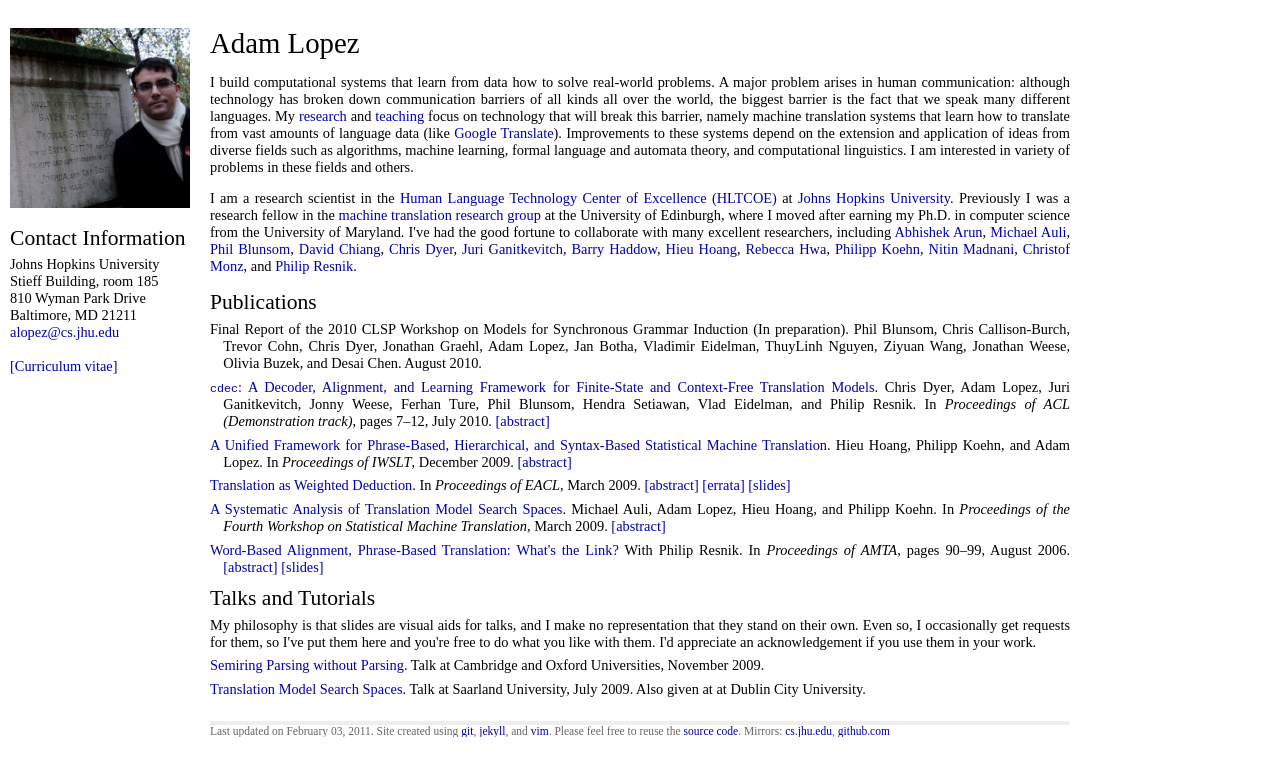
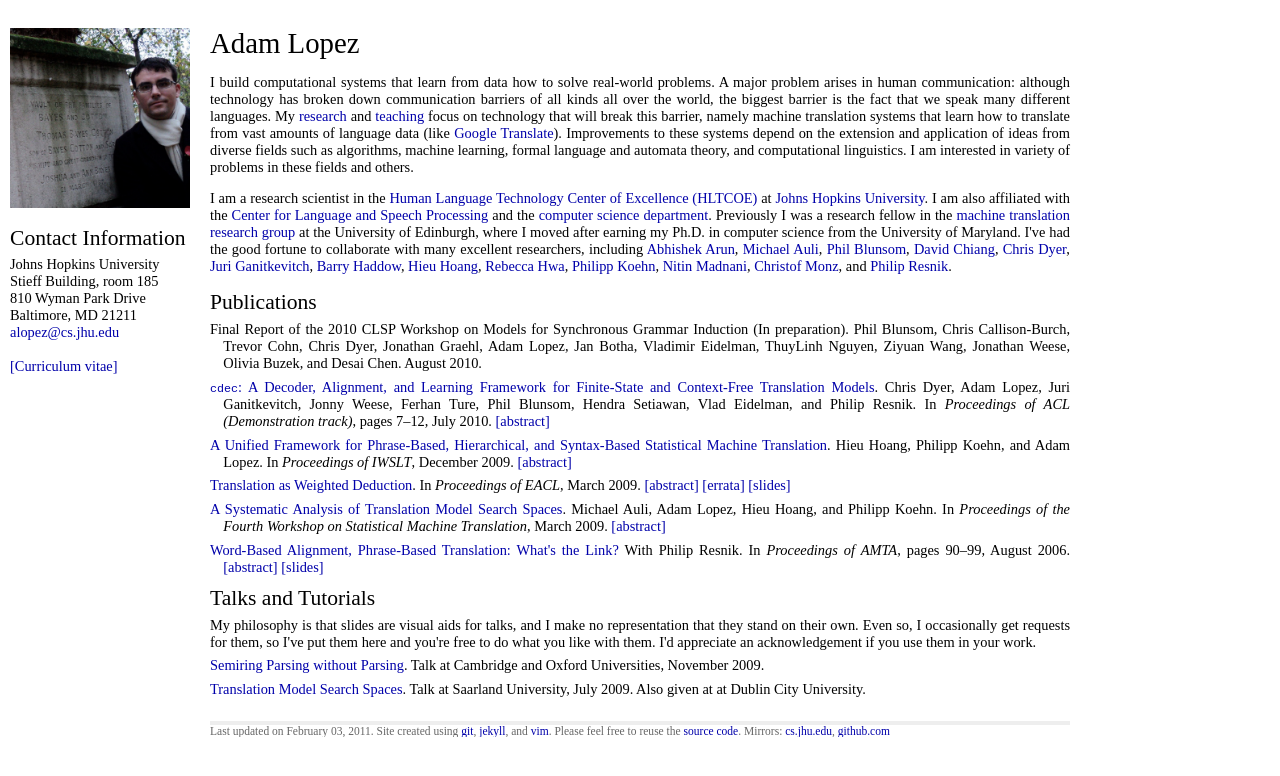
Before and after one commit to alopez/alopez.github.com, a Jekyll site: the page built from index.html, in a window 1280 px wide. Shown: the top 776 px of the page. Built offline with Jekyll 4.4.1, drawn with Linux system fonts in a browser that asks for light colours.

Commit message:
Updated affiliations

```diff
--- a/index.html
+++ b/index.html
@@ -27,7 +27,9 @@ theory, and computational linguistics.  I am interested in variety of problems i
 these fields and others.
 
 <p>I am a research scientist in the  <a href="http://web.jhu.edu/hltcoe">Human
-  Language Technology Center of Excellence (HLTCOE)</a> at <a href="http://www.jhu.edu">Johns Hopkins University</a>.  Previously I was a research fellow in the
+  Language Technology Center of Excellence (HLTCOE)</a> at <a href="http://www.jhu.edu">Johns Hopkins University</a>.
+I am also affiliated with the <a href="http://www.clsp.jhu.edu">Center for Language and Speech Processing</a>
+and the <a href="http://www.cs.jhu.edu">computer science department</a>.  Previously I was a research fellow in the
 <a href="http://www.statmt.org/ued">machine translation research group</a> at the
 University of Edinburgh, where I moved after
 earning my Ph.D. in computer science from the University of Maryland.
```
